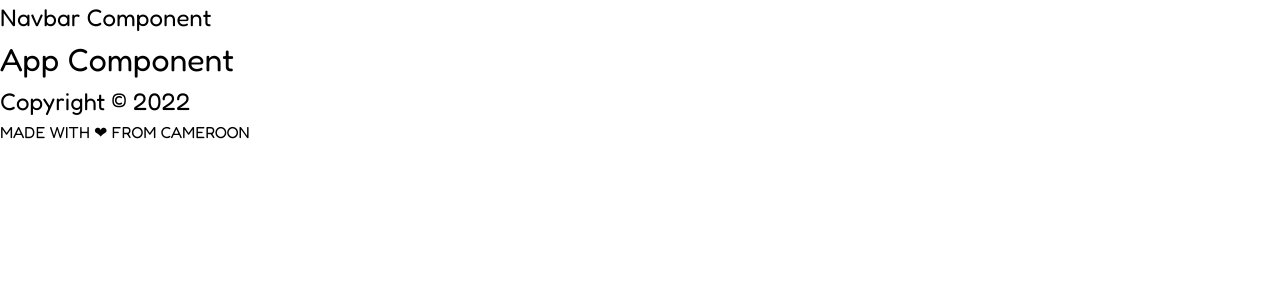
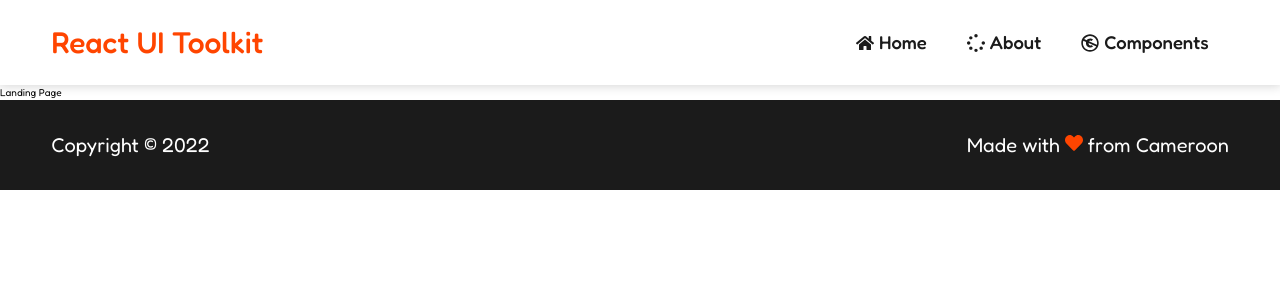
Before and after one commit to theunicorndev237/ui-components-reactjs, a React (Create React App) app: page / in a window 1280 px wide. Shown: the top 300 px of the page. Built offline with nearby package versions, Linux system fonts and the light colour scheme.

Commit message:
routing, navbar and footer

```diff
--- a/package.json
+++ b/package.json
@@ -12,6 +12,8 @@
     "@types/react-dom": "^18.0.6",
     "react": "^18.2.0",
     "react-dom": "^18.2.0",
+    "react-icons": "^4.4.0",
+    "react-router-dom": "^6.3.0",
     "react-scripts": "5.0.1",
     "typescript": "^4.7.4",
     "web-vitals": "^2.1.4"
--- a/src/App.tsx
+++ b/src/App.tsx
@@ -1,12 +1,10 @@
 import React from "react";
-import AppLayout from "./hoc/AppLayout";
+
+// app routes
+import AppRoutes from "./routes/AppRoutes";
 
 const App: React.FC = () => {
-  return (
-    <AppLayout>
-      <h1>App Component</h1>
-    </AppLayout>
-  );
+  return <AppRoutes />;
 };
 
 export default App;
--- a/src/components/globals/Globals.tsx
+++ b/src/components/globals/Globals.tsx
@@ -1,10 +1,45 @@
+// external packages
+import { Link } from "react-router-dom";
+import {
+  FaHome,
+  FaHeart,
+  FaSpinner,
+  FaCreativeCommonsPd,
+} from "react-icons/fa";
+
+// stylesheet
 import styles from "./globals.module.css";
 
 export const Navbar = () => {
   return (
     <header>
-      <nav className={styles.navbar} role="navigation">
-        <h2>Navbar Component</h2>
+      <nav
+        className={`${styles.navbar} ${styles.flex} ${styles.a_j__center}`}
+        role="navigation"
+      >
+        <div className={styles.navbar__logo}>
+          <h4>React UI Toolkit</h4>
+        </div>
+        <ul className={`${styles.navbar__menu} ${styles.flex}`}>
+          <li className={`${styles.flex} ${styles.a_j__center}`}>
+            <Link to="/">
+              <FaHome size={18} />
+              Home
+            </Link>
+          </li>
+          <li className={`${styles.flex} ${styles.a_j__center}`}>
+            <Link to="/">
+              <FaSpinner size={18} />
+              About
+            </Link>
+          </li>
+          <li className={`${styles.flex} ${styles.a_j__center}`}>
+            <Link to="/">
+              <FaCreativeCommonsPd size={18} />
+              Components
+            </Link>
+          </li>
+        </ul>
       </nav>
     </header>
   );
@@ -12,10 +47,12 @@ export const Navbar = () => {
 
 export const Footer = () => {
   return (
-    <footer>
-      <div className={styles.footer__details}>
-        <h2>Copyright &copy; {new Date().getFullYear()}</h2>
-        <h4>MADE WITH ❤ FROM CAMEROON</h4>
+    <footer className={styles.footer}>
+      <div className={`${styles.footer__details} ${styles.flex}`}>
+        <h4>Copyright &copy; {new Date().getFullYear()}</h4>
+        <h4>
+          Made with <FaHeart size={18} color="#ff4500" /> from Cameroon
+        </h4>
       </div>
     </footer>
   );
--- a/src/components/globals/globals.module.css
+++ b/src/components/globals/globals.module.css
@@ -0,0 +1,69 @@
+/* NAVBAR STYLES ***********/
+
+.flex {
+  display: flex;
+  display: -ms-flexbox;
+}
+
+.a_j__center {
+  align-items: center;
+  justify-content: center;
+}
+
+.navbar {
+  padding: 2rem 4vw;
+  align-items: center;
+  justify-content: space-between;
+  box-shadow: 0 0 10px 1px #d4d4d4;
+  -webkit-box-shadow: 0 0 10px 1px #d4d4d4;
+  gap: 1rem;
+  flex-wrap: wrap;
+  -ms-flex-wrap: wrap;
+}
+
+.navbar__logo h4 {
+  font-size: 3rem;
+  color: #ff4500;
+  font-weight: 500;
+}
+
+.navbar__menu li a {
+    display: flex;
+    display: -ms-flexbox;
+    align-items: center;
+    padding: 0.8rem 2rem;
+    border-radius: 35px;
+    font-size: 1.85rem;
+    color: rgb(27, 27, 27);
+    font-weight: 500;
+    transition: 0.2s ease-in-out;
+    -webkit-transition: 0.2s ease-in-out;
+}
+
+.navbar__menu li a svg {
+    margin-right: 0.5rem;
+}
+
+.navbar__menu li a:hover,
+.navbar__menu li:focus-within {
+    background: rgb(27, 27, 27);
+    color: #fff;
+}
+
+/* FOOTER STYLES ***********/
+
+.footer__details {
+    align-items: center;
+    justify-content: space-between;
+    padding: 3rem 4vw;
+    background: rgb(27, 27, 27);
+    gap: 1rem;
+    flex-wrap: wrap;
+    -ms-flex-wrap: wrap;
+}
+
+.footer__details h4 {
+    color: #fff;
+    font-size: 20px;
+    text-align: center;
+}
--- a/src/index.css
+++ b/src/index.css
@@ -23,6 +23,7 @@
 
 html {
   scroll-behavior: smooth;
+  font-size: 62.5%;
 }
 
 body {
--- /dev/null
+++ b/src/pages/landing/Landing.page.tsx
@@ -0,0 +1,9 @@
+import React from "react";
+
+const LandingPage = () => {
+  return <div>
+    Landing Page
+  </div>;
+};
+
+export default LandingPage;
--- /dev/null
+++ b/src/routes/AppRoutes.tsx
@@ -0,0 +1,28 @@
+import React from "react";
+import { BrowserRouter, Routes, Route, Navigate } from "react-router-dom";
+
+// app layout
+import AppLayout from "../hoc/AppLayout";
+
+// pages
+import LandingPage from "../pages/landing/Landing.page";
+
+// paths
+export const routesPathsArray = {};
+
+const AppRoutes: React.FC = () => {
+  return (
+    <div className="app__routes">
+      <BrowserRouter>
+        <AppLayout>
+          <Routes>
+            <Route path="/" element={<LandingPage />} />
+            <Route path="/home" element={<Navigate replace to="/" />} />
+          </Routes>
+        </AppLayout>
+      </BrowserRouter>
+    </div>
+  );
+};
+
+export default AppRoutes;
```
Also changed, not shown: src/index.tsx (+5 -4 lines), 1 other file (tests, documents, lock files or other folders).
